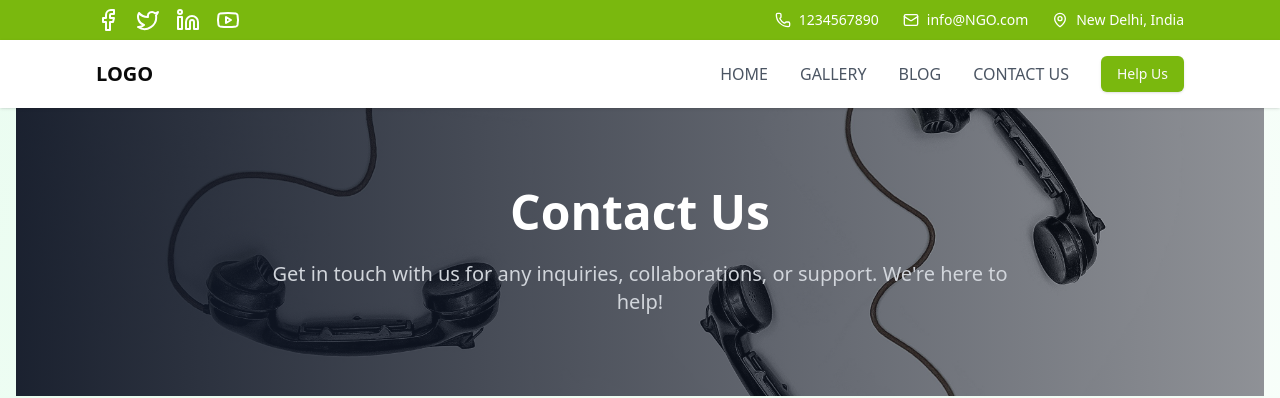
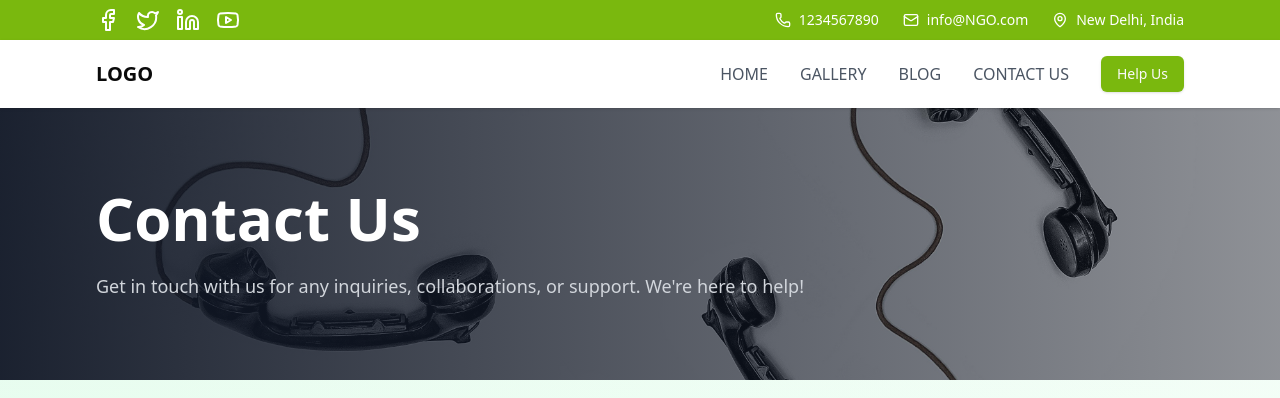
Before and after one commit to prem528/NGO-Website, a React (Vite) app: page /contact in a window 1280 px wide. Shown: the top 398 px of the page. Built offline with nearby package versions, Linux system fonts and the light colour scheme.

Commit message:
ui updates

```diff
--- a/src/_components/Contact/Contact-Page.tsx
+++ b/src/_components/Contact/Contact-Page.tsx
@@ -1,12 +1,13 @@
 import { ContactForm } from "./Contact-Form";
 import { ContactInfo } from "./Contact-Info";
-import image from "../../assets/contact.jpg";
+import image from "../../assets/contact.jpg"
 import { Map } from "./Map";
 
 export default function ContactPage() {
   return (
     <main>
-      <div className="container mx-auto px-4">
+
+      <div className="">
         {/* Hero Section */}
         <section className="relative py-20 bg-gray-900">
           <div className="absolute inset-0">
@@ -17,22 +18,21 @@ export default function ContactPage() {
               className="w-full h-full object-cover"
             />
           </div>
-          <div className="relative max-w-7xl mx-auto px-4">
-            <div className="max-w-3xl mx-auto text-center">
-              <h1 className="text-3xl md:text-4xl lg:text-5xl font-bold text-white mb-6">
+          <div className="relative container mx-auto px-24">
+            <div className="max-w-3xl">
+              <h1 className="text-4xl md:text-5xl lg:text-6xl font-bold text-white mb-6">
                 Contact Us
               </h1>
-              <p className="text-lg md:text-xl text-gray-300">
-                Get in touch with us for any inquiries, collaborations, or support.
-                We're here to help!
+              <p className="text-lg text-gray-300">
+                Get in touch with us for any inquiries, collaborations, or support. We're here to help!
               </p>
             </div>
           </div>
         </section>
 
         <section className="py-16 md:py-24 bg-gradient-to-br from-green-100/30 to-transparent">
-          <div className="max-w-7xl mx-auto px-4">
-            <div className="grid md:grid-cols-2 lg:grid-cols-3 gap-12">
+          <div className="container mx-auto px-4 lg:px-24">
+            <div className="grid md:grid-cols-2 gap-12">
               <ContactForm />
               <div>
                 <ContactInfo />
@@ -43,5 +43,5 @@ export default function ContactPage() {
         </section>
       </div>
     </main>
-  );
+  )
 }
--- a/src/_components/blog/BlogPage.tsx
+++ b/src/_components/blog/BlogPage.tsx
@@ -4,7 +4,7 @@ import image from "../../assets/read.jpg";
 export default function BlogPage() {
   return (
     <main>
-      <div className="container mx-auto px-4">
+      <div className="container mx-auto">
         {/* Hero Section */}
         <section className="relative py-20 bg-gray-900">
           <div className="absolute inset-0">
```
